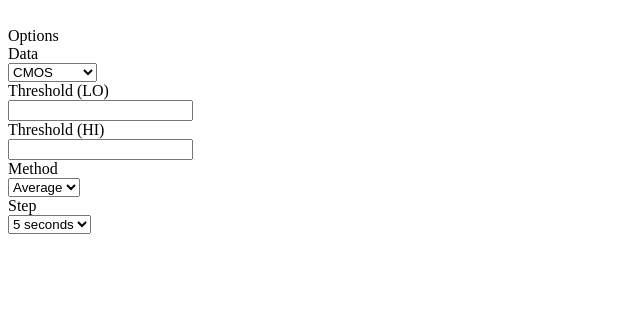
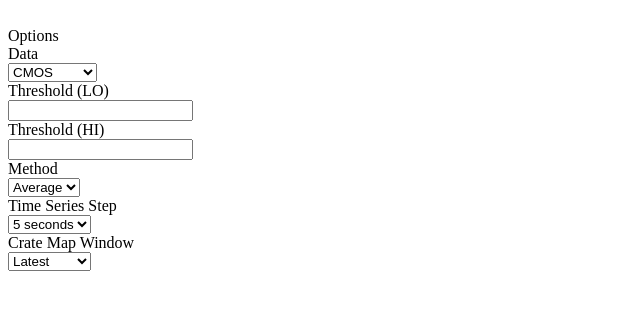
Before and after one commit to tlatorre-uchicago/minard, a Flask app: page /daq in a window 1280 px wide. Shown: the part 247-557 px from the top of the page, without its empty margins (0-640 px from the left). Run offline with Flask 2, Linux system fonts and the light colour scheme; parts of the project's set-up code (start-up, migrations or seed data) failed here and were passed over.

Commit message:
add select menu to switch crate map window

```diff
--- a/minard/static/js/daq.js
+++ b/minard/static/js/daq.js
@@ -1,4 +1,4 @@
-var STEP, SOURCE, METHOD, SCALE;
+var STEP, SOURCE, METHOD, SCALE, CRATE_WINDOW;
 
 function create_context(target) {
     var scale = tzscale().zone('America/Toronto');
@@ -238,6 +238,7 @@ function setup() {
     SOURCE = $('#data-source').val();
     METHOD = $('#data-method').val();
     STEP = +$('#data-step').val();
+    CRATE_WINDOW = +$('#crate-map-window').val();
 
     var thresholds = default_thresholds[SOURCE];
 
@@ -314,6 +315,12 @@ $('#data-method').change(function() {
     update_state();
 });
 
+$('#crate-map-window').change(function() {
+    CRATE_WINDOW = this.value;
+
+    update();
+});
+
 $('#data-step').change(function() {
     STEP = this.value;
 
@@ -386,7 +393,7 @@ $('.carousel').on('slid.bs.carousel', function(e) {
 var interval = 5000;
 
 function update() {
-    $.getJSON($SCRIPT_ROOT + '/query', {name: SOURCE})
+    $.getJSON($SCRIPT_ROOT + '/query', {name: SOURCE, step: CRATE_WINDOW})
         .done(function(result) {
             d3.select('#crate').datum(result.values).call(crate);
             d3.select('#card').datum(result.values).call(card);
--- a/minard/templates/daq.html
+++ b/minard/templates/daq.html
@@ -103,12 +103,27 @@
                                         </div>
                                         <div class="form-group form-group-sm">
                                             <label class="col-sm-4 control-label">
-                                                Step
+                                                Time Series Step
                                             </label>
                                             <div class="col-sm-8">
                                                 <select id="data-step"
                                                  class="form-control">
                                                     <option value="5">5 seconds</option>
+                                                    <option value="60">1 minute</option>
+                                                    <option value="86400">1 day</option>
+                                                </select>
+                                            </div> <!-- col-sm-10 -->
+                                        </div>
+                                        <div class="form-group form-group-sm">
+                                            <label class="col-sm-4 control-label">
+                                                Crate Map Window
+                                            </label>
+                                            <div class="col-sm-8">
+                                                <select id="crate-map-window"
+                                                 class="form-control">
+                                                    <option value="-1">Latest</option>
+                                                    <option value="5">5 seconds</option>
+                                                    <option value="60">1 minute</option>
                                                     <option value="86400">1 day</option>
                                                 </select>
                                             </div> <!-- col-sm-10 -->
@@ -157,18 +172,7 @@
                     </div>
                 </div>
             </div> <!-- item -->
-        <!--
-        <div class="pull-left">
-            <a class="left carousel-control" href="#carousel" role="button" data-slide="prev">
-                <span class="glyphicon glyphicon-chevron-left"></span>
-            </a>
         </div>
-        <div class="pull-right">
-            <a class="right carousel-control" href="#carousel" role="button" data-slide="next">
-                <span class="glyphicon glyphicon-chevron-right"></span>
-            </a>
-        </div>
-        -->
     </div>
 {% endblock %}
 {% block script %}
--- a/minard/timeseries.py
+++ b/minard/timeseries.py
@@ -26,10 +26,12 @@ HASH_INTERVALS = [5,24*60*60]
 HASH_EXPIRE = 1000
 
 def get_hash_interval(step):
-    return HASH_INTERVALS[bisect.bisect_right(HASH_INTERVALS,step)-1]
+    i = bisect.bisect_right(HASH_INTERVALS,step)-1
+    return HASH_INTERVALS[i if i > 0 else 0]
 
 def get_interval(step):
-    return INTERVALS[bisect.bisect_right(INTERVALS,step)-1]
+    i = bisect.bisect_right(INTERVALS,step)-1
+    return INTERVALS[i if i > 0 else 0]
 
 def get_hash_timeseries(name, start, stop, step, crate, card=None,
                         channel=None, method='avg', type=None):
--- a/minard/views.py
+++ b/minard/views.py
@@ -243,24 +243,26 @@ def query():
         nhit = map(int,sum(p.execute(),[]))
         return jsonify(value=nhit)
 
-    if name == 'occupancy':
+    if name in ('occupancy','cmos','base'):
         now = int(time.time())
+        step = request.args.get('step',-1,type=int)
 
-        interval = get_hash_interval(60)
+        if step == -1 and name in ('cmos','base'):
+            # step == -1 means latest values
+            # only compute for cmos and base currents
+            # because latest occupancy doesn't really mean
+            # anything because pmt hits need to be averaged
+            # over some time window, so instead we just
+            # use the latest time interval
+            p = redis.pipeline()
+            for index in CHANNELS:
+                p.get('%s:%i:value' % (name,index))
+            values = p.execute()
+            return jsonify(values=values)
 
-        occ = []
-        p = redis.pipeline()
-        for channel in CHANNELS:
-            p.hget('ts:%i:%i:occupancy' % (interval, now//interval-1),channel)
-        occ = p.execute()
+        interval = get_hash_interval(step)
 
-        return jsonify(values=occ)
-
-    if name == 'cmos' or name == 'base':
-        p = redis.pipeline()
-        for index in CHANNELS:
-            p.get('%s:%i:value' % (name,index))
-        values = p.execute()
+        values = redis.hgetall('ts:%i:%i:%s' % (interval, now//interval-1, name))
 
         return jsonify(values=values)
 
```
